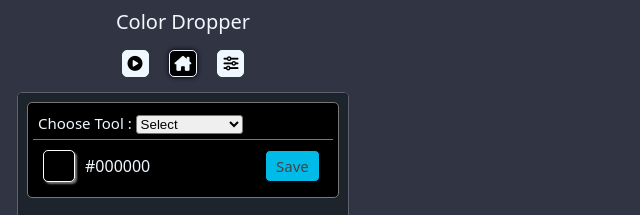
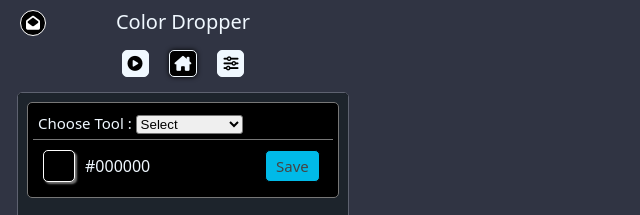
Before and after one commit to getlost01/color-picker-updated, a browser extension: page index.html in a window 1280 px wide. Shown: the top 215 px of the page, 0-640 px from the left. Drawn offline with Linux system fonts and the light colour scheme.

Commit message:
v1.0.1.4

```diff
--- a/index.html
+++ b/index.html
@@ -7,6 +7,11 @@
     crossorigin="anonymous" referrerpolicy="no-referrer" />
 </head>
 <body>
+
+  <div class="social">
+    <a href="https://mail.google.com/mail/u/0/?fs=1&tf=cm&to=creator.gl01@gmail.com" target="_blank" rel="noopener noreferrer"><i class="fa-solid fa-envelope-open"></i></a>
+ </div>
+
   <div class="title">
     <h2 id="headerName">Color Dropper</h2>
     <!-- <span id="result" ></span> -->
--- a/popup.css
+++ b/popup.css
@@ -4,7 +4,6 @@ body {
     width: 350px;
     height: 430px;
     font-family: system-ui, -apple-system, BlinkMacSystemFont, 'Segoe UI', Roboto, Oxygen, Ubuntu, Cantarell, 'Open Sans', 'Helvetica Neue', sans-serif;
-    /* border: 1px solid white; */
 }
 .title{
     text-align: center;
@@ -31,9 +30,7 @@ body {
     background-color: aliceblue;
 }
 .options .fa-solid:hover{
-    color: aliceblue;
-    background-color: black;
-    border: 1px solid aliceblue;
+   transform: scale(1.06);
 }
 .options .fa-solid:active{
     transform: scale(0.96);
@@ -158,7 +155,27 @@ body {
     color: #00bae8;
 }
 
-
+.social{
+    position: absolute;
+    top: 0;
+    padding: 10px;
+  }
+  .social a{
+    text-decoration: none;
+  }
+  .social i{
+    font-size: 14px;
+    margin: 0 2px;
+    padding: 5px;
+    border-radius: 50%;
+    border: 1px solid white;
+    background-color: rgb(0, 0, 0);
+    color: white;
+  }
+  .social i:hover{
+    transform: scale(1.1);
+    color: white;
+  }
 
 
 
```
Also changed, not shown: manifest.json.
